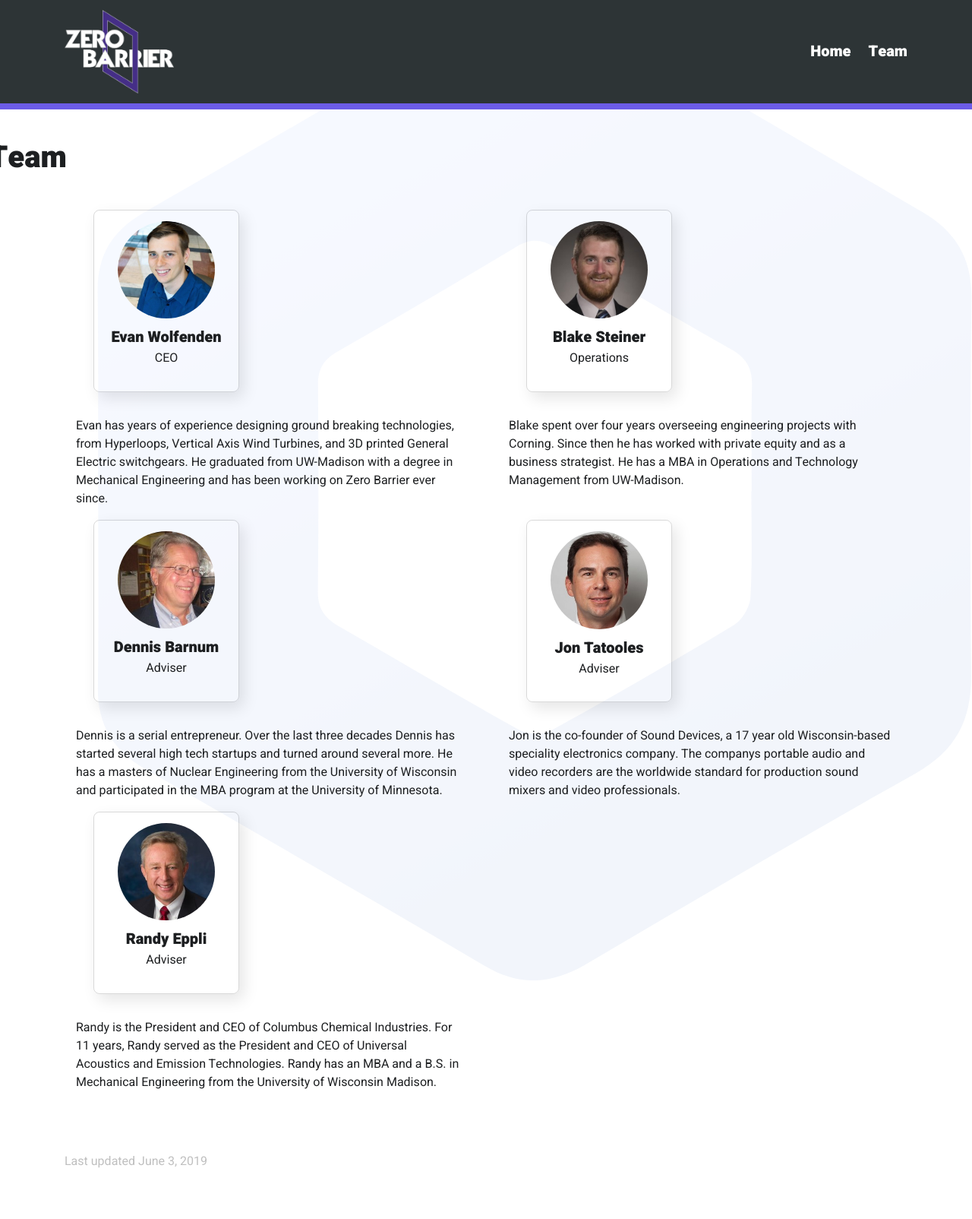
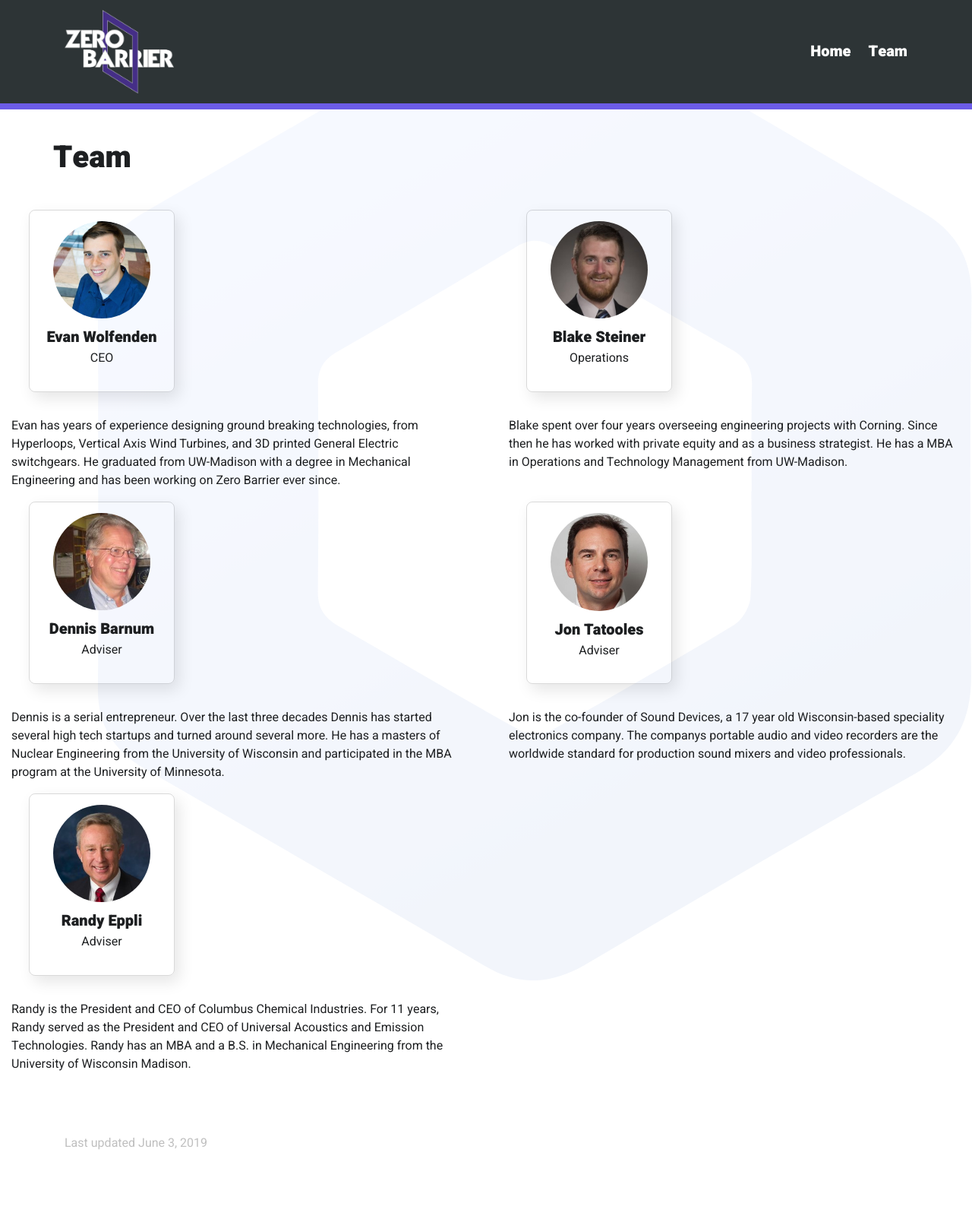
Before and after one commit to georgemblack/mind-to-matter, a Jekyll site: the page built from team.html, in a window 1280 px wide. Shown: the whole page at 76% size. Built offline with Jekyll 4.4.1, drawn with Linux system fonts in a browser that asks for light colours; after the commit the page ends 1580 px from its top, so only the background shows below that.

Commit message:
Update team.html

```diff
--- a/team.html
+++ b/team.html
@@ -4,7 +4,7 @@ title: Team
 permalink: /team/
 ---
 
-
+<div class="container">
 <div class="row">
     <h1>Team</h1>
 </div>
@@ -13,7 +13,7 @@ permalink: /team/
 </div>
 </div>
 
-<div class="container">
+
 <div class="row">
 <div class="col-md">
 <div class="col-sm">
```
